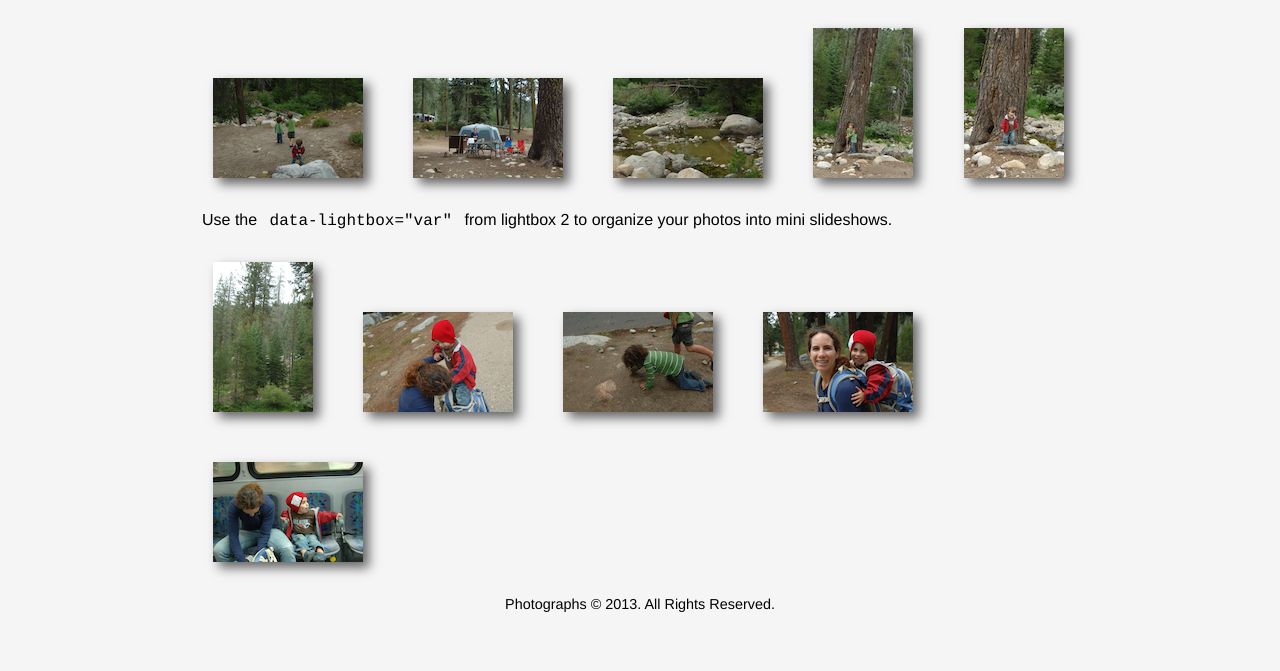
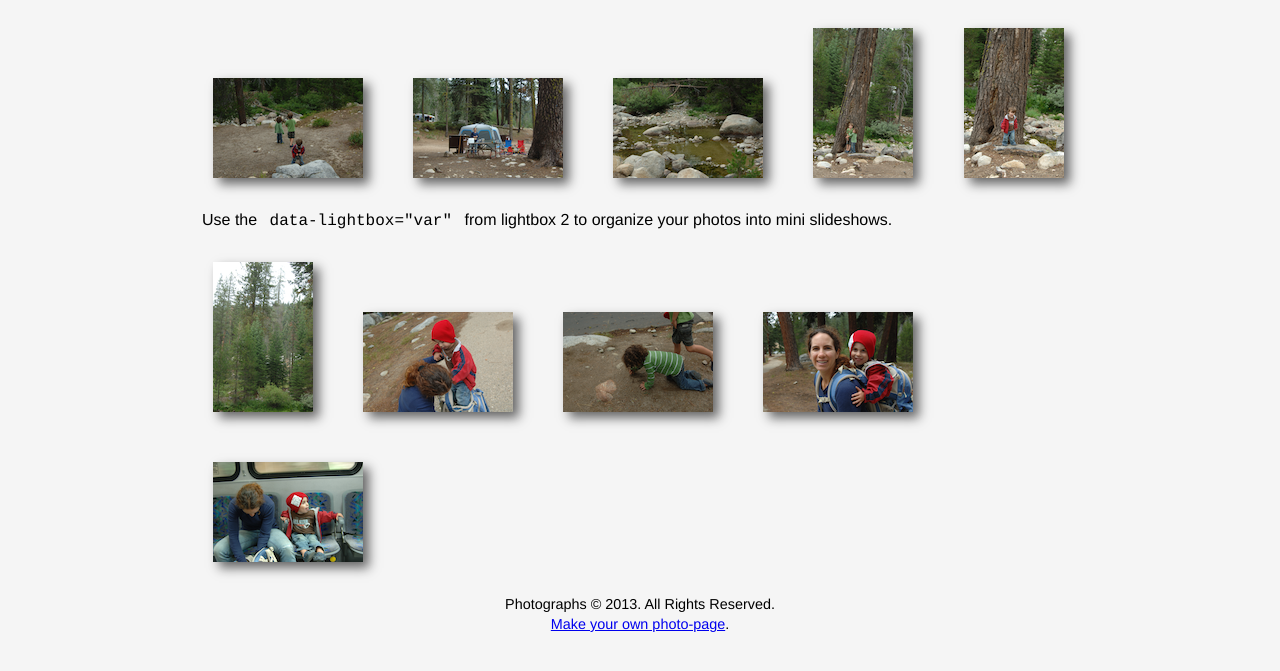
Before and after one commit to sc137/sequoia2014, a plain HTML site: page index.html in a window 1280 px wide. Shown: the part 121-792 px from the top of the page. Drawn offline with Linux system fonts and the light colour scheme; files whose address does not match are found by name.

Commit message:
added url to github repo in footer

```diff
--- a/index.html
+++ b/index.html
@@ -41,7 +41,7 @@
 			<a href="assets/img/full/img10.png" data-lightbox="more_photos" title=""><img src="assets/img/thumbs/thumb10.png" class="thumb"></a>
 		</section><!-- end photos -->
 
-		<footer class="clear"><p>Photographs &copy 2013. All Rights Reserved.</p></footer>
+		<footer class="clear"><p>Photographs &copy 2013. All Rights Reserved.<br><a href="https://github.com/sc137/photopage-template">Make your own photo-page</a>.</p></footer>
 
 		<script src="assets/jquery-1.10.2.min.js"></script>
 		<script src="assets/lightbox-2.6.min.js"></script>
```
